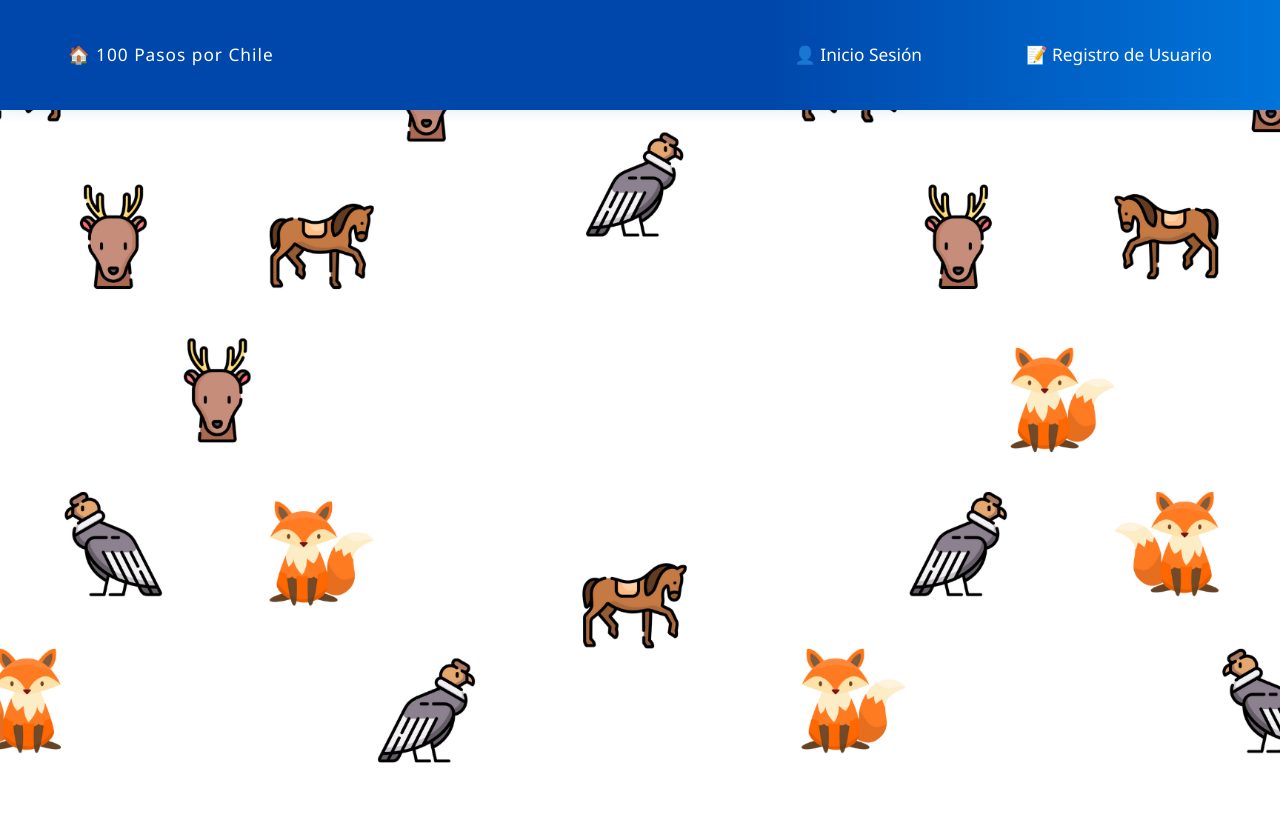
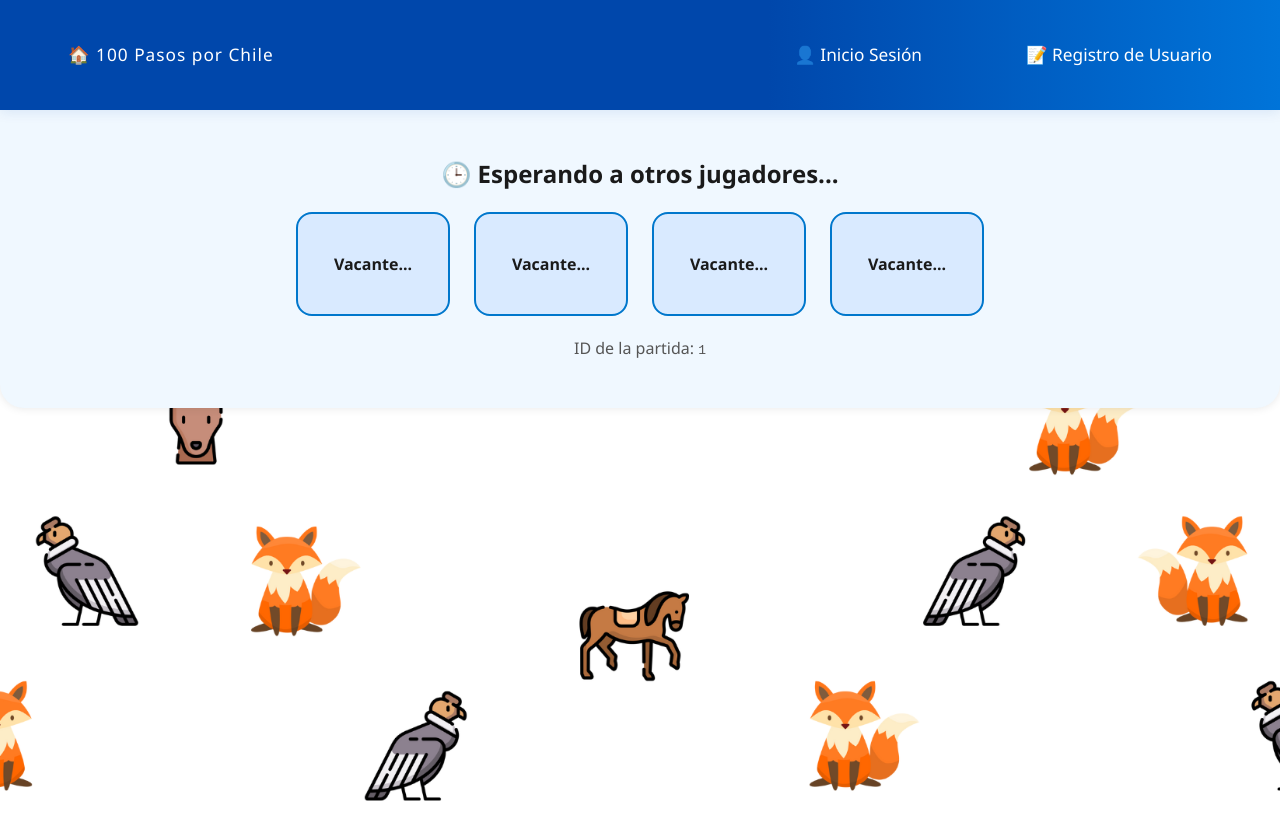
Before and after one commit to JorgeBravo98/frontend_no_privado_WBM, a React (Vite) app in the folder web-master/: page /waiting-room/1 in a window 1280 px wide. Before the commit the page ends 800 px from the top, so only its background shows below. Built offline with nearby package versions, Linux system fonts and the light colour scheme; no server answers.

Commit message:
se pueden unir a la partida

```diff
--- a/web-master/src/common/Routing.jsx
+++ b/web-master/src/common/Routing.jsx
@@ -7,6 +7,8 @@ import Registro from '../profile/Registro'
 import Login from '../profile/Login'
 import Nosotros from './nosotros'
 import CrearPartida from '../game/CrearPartida';
+import WaitingRoom from "../game/WaitingRoom";
+import UnirsePartida from "../game/UnirsePartida";
 
 function Routing() {
     return (
@@ -20,6 +22,9 @@ function Routing() {
                 <Route path={'/registro'} element={<Registro/>}/>
                 <Route path={'/login'} element={<Login/>}/>
                 <Route path={'/crear'} element={<CrearPartida />} />
+                <Route path={'/waiting-room/:id'} element={<WaitingRoom />} />
+                <Route path={'/unirse'} element={<UnirsePartida />} />
+
             </Routes>
         </BrowserRouter>
         </>
--- a/web-master/src/game/CrearPartida.jsx
+++ b/web-master/src/game/CrearPartida.jsx
@@ -2,10 +2,12 @@ import { useState } from "react";
 import axios from "axios";
 import "../common/App.css";
 import "./CrearPartida.css";
+import { useNavigate } from "react-router-dom";
 
 export default function CrearPartida() {
   const [nombre, setNombre] = useState("");
   const [mensaje, setMensaje] = useState("");
+  const navigate = useNavigate();
 
   const handleSubmit = async (e) => {
     e.preventDefault();
@@ -25,8 +27,8 @@ export default function CrearPartida() {
         }
       });
 
-      setMensaje("Partida creada con éxito.");
-      setNombre("");
+      const gameId = response.data.game.id;
+      navigate(`/waiting-room/${gameId}`); // ← redirección automática
     } catch (error) {
       setMensaje("Error al crear la partida.");
     }
--- /dev/null
+++ b/web-master/src/game/UnirsePartida.css
@@ -0,0 +1,17 @@
+.crear-formulario {
+  display: flex;
+  flex-direction: column;
+  gap: 1rem;
+}
+
+.crear-mensaje {
+  color: red;
+  margin-top: 1rem;
+}
+
+.card {
+  background-color: white;
+  padding: 2rem;
+  border-radius: 1rem;
+  box-shadow: 0 0 10px rgba(0,0,0,0.1);
+}
--- /dev/null
+++ b/web-master/src/game/UnirsePartida.jsx
@@ -0,0 +1,55 @@
+import { useState } from "react";
+import axios from "axios";
+import { useNavigate } from "react-router-dom";
+import "./UnirsePartida.css";
+
+export default function UnirsePartida() {
+  const [idPartida, setIdPartida] = useState("");
+  const [mensaje, setMensaje] = useState("");
+  const navigate = useNavigate();
+
+  const handleJoin = async (e) => {
+    e.preventDefault();
+
+    const token = localStorage.getItem("token");
+    if (!token) {
+      setMensaje("Debes iniciar sesión para unirte.");
+      return;
+    }
+
+    try {
+      await axios.post(`${import.meta.env.VITE_BACKEND_URL}/games/${idPartida}/join`, {}, {
+        headers: { Authorization: `Bearer ${token}` }
+      });
+
+      navigate(`/waiting-room/${idPartida}`);
+    } catch (error) {
+      if (error.response?.data?.error) {
+        setMensaje(error.response.data.error);
+      } else {
+        setMensaje("Error al intentar unirse a la partida.");
+      }
+    }
+  };
+
+  return (
+    <div className="landing-container">
+      <div className="card">
+        <h2 className="crear-titulo">Unirse a una partida existente</h2>
+        <form onSubmit={handleJoin} className="crear-formulario">
+          <label htmlFor="idPartida">ID de la partida</label>
+          <input
+            id="idPartida"
+            type="number"
+            value={idPartida}
+            onChange={(e) => setIdPartida(e.target.value)}
+            placeholder="Ej: 3"
+            required
+          />
+          <button type="submit">Unirse</button>
+        </form>
+        {mensaje && <p className="crear-mensaje">{mensaje}</p>}
+      </div>
+    </div>
+  );
+}
--- /dev/null
+++ b/web-master/src/game/WaitingRoom.css
@@ -0,0 +1,33 @@
+.waiting-container {
+  text-align: center;
+  margin-top: 40px;
+  background: #f0f8ff;
+  padding: 6rem 2rem 2rem;
+  border-radius: 1.5rem;
+  box-shadow: 0 0 10px rgba(0, 0, 0, 0.1);
+}
+
+.slots {
+  display: flex;
+  justify-content: center;
+  gap: 1.5rem;
+  margin-top: 20px;
+}
+
+.slot {
+  width: 150px;
+  height: 100px;
+  background-color: #d9eaff;
+  border: 2px solid #0077cc;
+  border-radius: 1rem;
+  display: flex;
+  flex-direction: column;
+  justify-content: center;
+  align-items: center;
+  font-weight: bold;
+}
+
+.game-id {
+  margin-top: 20px;
+  color: #555;
+}
--- /dev/null
+++ b/web-master/src/game/WaitingRoom.jsx
@@ -0,0 +1,52 @@
+import { useEffect, useState } from "react";
+import { useParams } from "react-router-dom";
+import axios from "axios";
+import "./WaitingRoom.css";
+
+export default function WaitingRoom() {
+  const { id } = useParams();
+  const [jugadores, setJugadores] = useState([]);
+
+  useEffect(() => {
+    const fetchGame = async () => {
+      try {
+        const token = localStorage.getItem("token");
+        const response = await axios.get(`${import.meta.env.VITE_BACKEND_URL}/games/${id}`, {
+          headers: { Authorization: `Bearer ${token}` }
+        });
+        setJugadores(response.data.jugadores);
+      } catch (error) {
+        console.error("Error al obtener la partida:", error);
+      }
+    };
+
+    fetchGame();
+    const intervalo = setInterval(fetchGame, 3000);
+
+    return () => clearInterval(intervalo);
+  }, [id]);
+
+  return (
+    <div className="waiting-container">
+      <h2>🕒 Esperando a otros jugadores...</h2>
+      <div className="slots">
+        {[0, 1, 2, 3].map((i) => {
+          const jugador = jugadores[i];
+          return (
+            <div key={i} className="slot">
+              {jugador ? (
+                <div>
+                  <strong>{jugador.user.name}</strong>
+                  <p>{jugador.rol === "host" ? "Creador" : "Invitado"}</p>
+                </div>
+              ) : (
+                <p>Vacante...</p>
+              )}
+            </div>
+          );
+        })}
+      </div>
+      <p className="game-id">ID de la partida: <code>{id}</code></p>
+    </div>
+  );
+}
```
